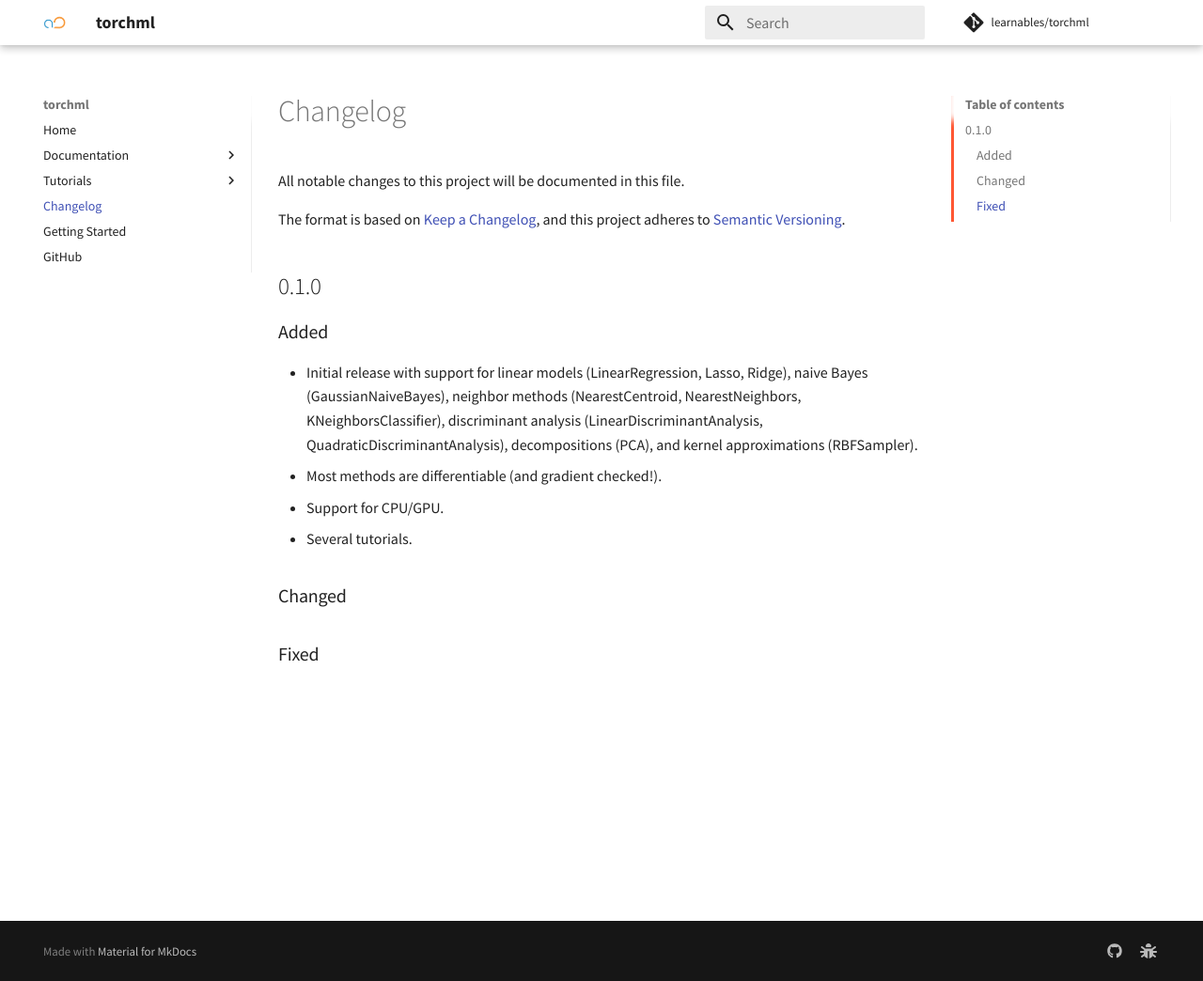
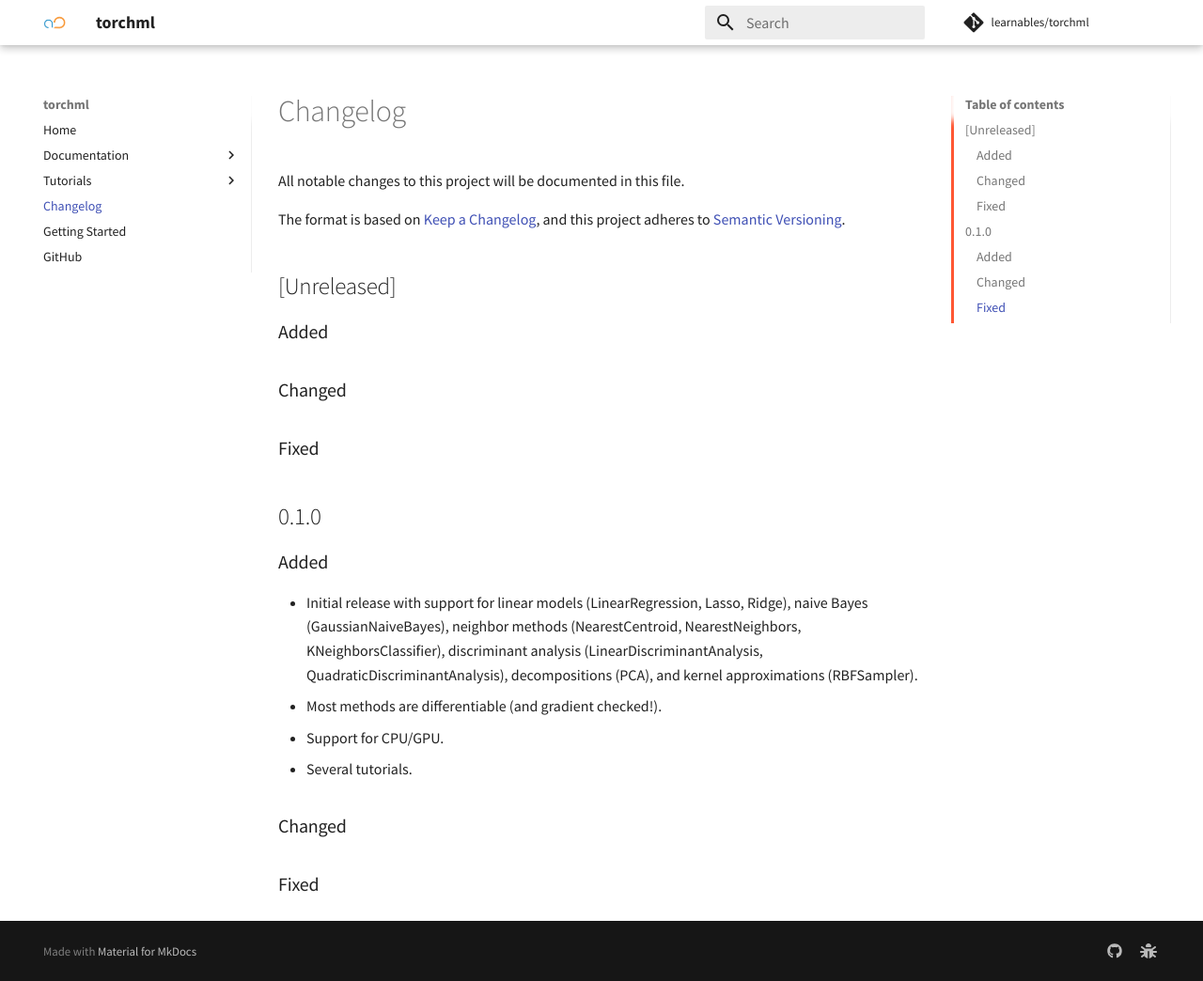
Before and after one commit to learnables/torchml, an MkDocs documentation site: the page built from docs/changelog.md, in a window 1280 px wide and 1044 px high. Shown: the whole window at 94% size. Built offline with MkDocs 1.6.1 and Material for MkDocs 9.7.7, drawn with Linux system fonts in a browser that asks for light colours; comment, search, counter and statistics services are not loaded.

```diff
--- a/docs/changelog.md
+++ b/docs/changelog.md
@@ -5,6 +5,15 @@
 
 The format is based on [Keep a Changelog](https://keepachangelog.com/en/1.0.0/),
 and this project adheres to [Semantic Versioning](https://semver.org/spec/v2.0.0.html).
+
+## [Unreleased]
+
+### Added
+
+### Changed
+
+### Fixed
+
 
 ## 0.1.0
 
--- a/mkdocs.yml
+++ b/mkdocs.yml
@@ -5,6 +5,7 @@
     - torchml.linear_model: api/linear_model.md
     - torchml.naive_bayes: api/naive_bayes.md
     - torchml.neighbors: api/neighbors.md
+    - torchml.decomposition: api/decomposition.md
     - torchml.discriminant_analysis: api/discriminant_analysis.md
     - torchml.kernel_approximations: api/kernel_approximations.md
   - Tutorials:
```
